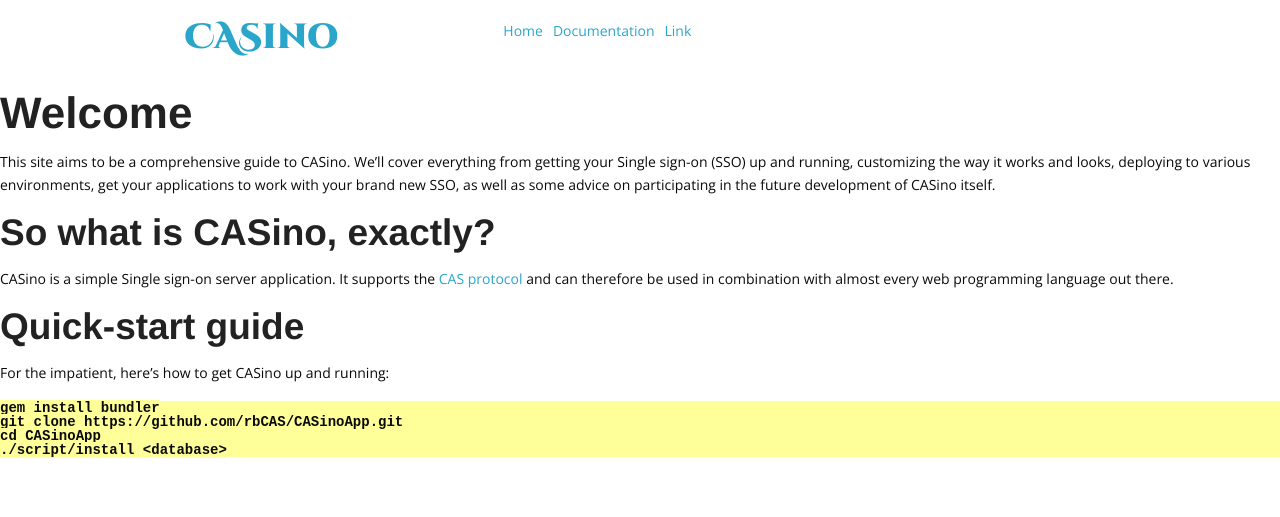
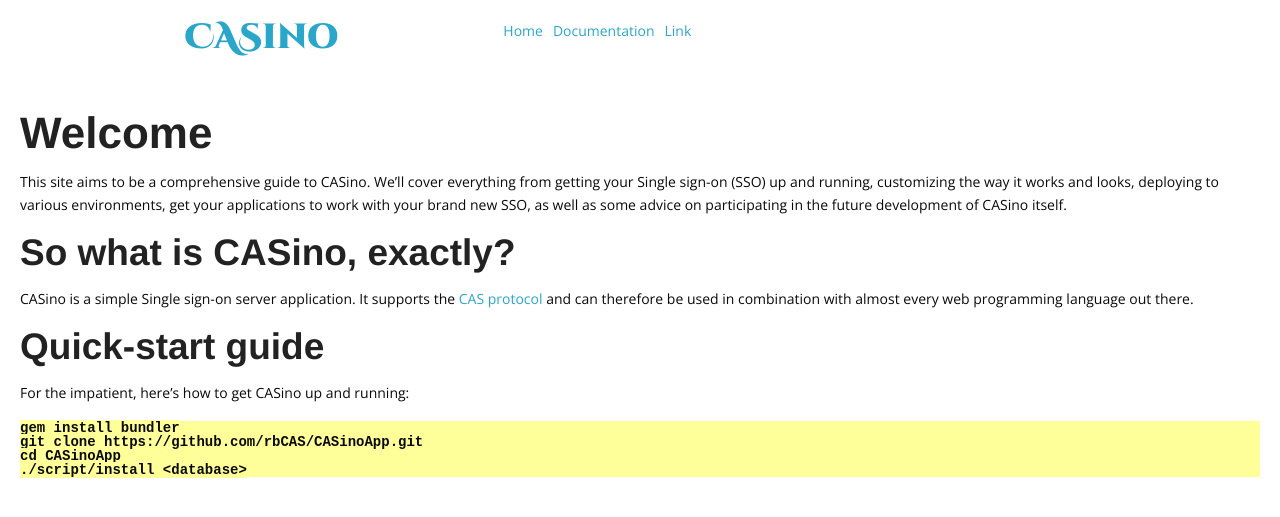
Before and after one commit to rbCAS/rbcas.github.com, a Jekyll site: the page built from documentation/index.md, in a window 1280 px wide. Shown: the top 517 px of the page. Built offline with Jekyll 4.4.1, drawn with Linux system fonts in a browser that asks for light colours.

Commit message:
Layout for documentation

```diff
--- /dev/null
+++ b/_layouts/docs.html
@@ -0,0 +1,11 @@
+---
+layout: default
+---
+<section class="docs">
+  <article>
+    <div class="container">
+      <h1>{{ page.title }}</h1>
+      {{ content }}
+    </div>
+  </article>
+</section>
```
Also changed, not shown: documentation/index.md (+2 -4 lines).
